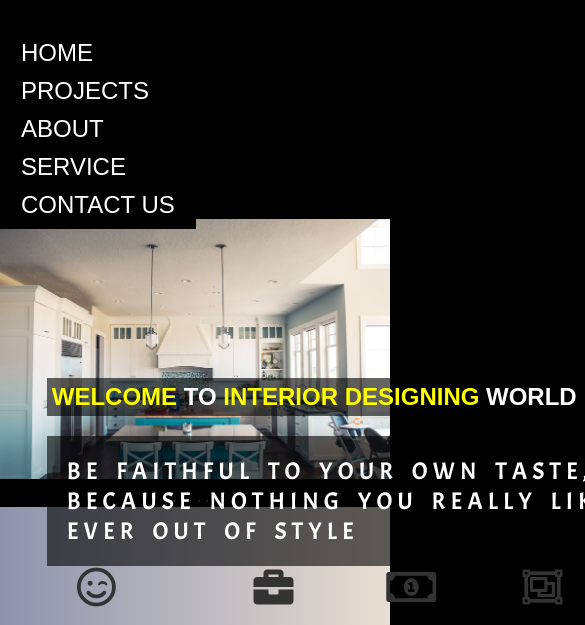
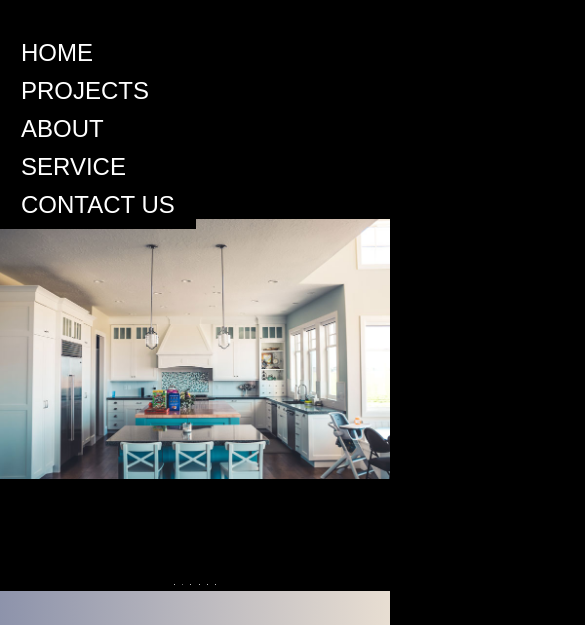
Before and after one commit to rajTanya1/19shruti.github.io, a plain HTML site: page index.html in a window 390 px wide. Shown: the part 151-776 px from the top of the page, 585 px wide, since content can reach past the window. Drawn offline with nearby package versions, Linux system fonts and the light colour scheme.

Commit message:
changes in index page
it was not showing responsive correctly in android devices

```diff
--- a/index.html
+++ b/index.html
@@ -36,22 +36,27 @@
 		     <div class="mySlides fade">
                    <div class="numbertext">1/6</div>
                 <img src="images/image_5.jpg" style="width: 100%">
+			     <div class="text">"Be faithful to your own taste, because nothing you really like is ever out of style."</div>
             </div>
 			<div class="mySlides fade">
                  <div class="numbertext">2/6</div>
                  <img src="images/image_6.jpg" style="width:100%">
+				<div class="text">"Be faithful to your own taste, because nothing you really like is ever out of style."</div>
             </div>
             <div class="mySlides fade">
                 <div class="numbertext">3/6</div>
                 <img src="images/image_3.jpg" style="width:100%">
+		    <div class="text">"Be faithful to your own taste, because nothing you really like is ever out of style."</div>
             </div>
             <div class="mySlides fade">
                    <div class="numbertext">4/6</div>
                 <img src="images/ab.jpg" style="width: 100%">
+		    <div class="text">"Be faithful to your own taste, because nothing you really like is ever out of style."</div>
 		    </div>
 		    <div class="mySlides fade">
                    <div class="numbertext">5/6</div>
                 <img src="images/bedroom-design9.jpg" style="width: 100%">
+			    <div class="text">"Be faithful to your own taste, because nothing you really like is ever out of style."</div>
 		    </div>
 
 	</div>
@@ -65,9 +70,7 @@
   <span class="dot"></span>
 </div>
 		<div class="main-content-header">
-		<h1><span>WELCOME</span> TO <span>INTERIOR DESIGNING </span>WORLD </span></h1>
-    <h3>Be faithful to your own taste, <br>because nothing you really like is <br>ever out of style</h3>
-  </div>
+
 </header>
 
  <script type="text/javascript">
```
